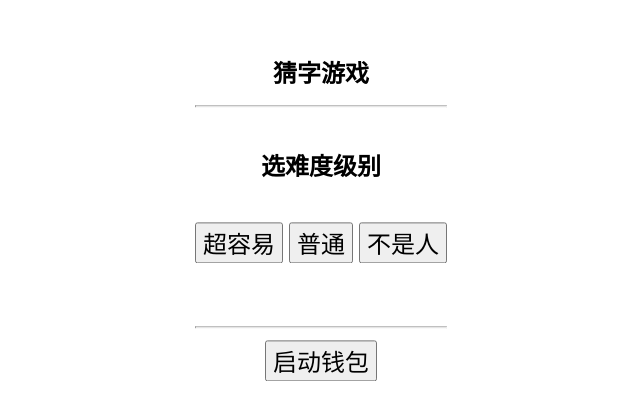
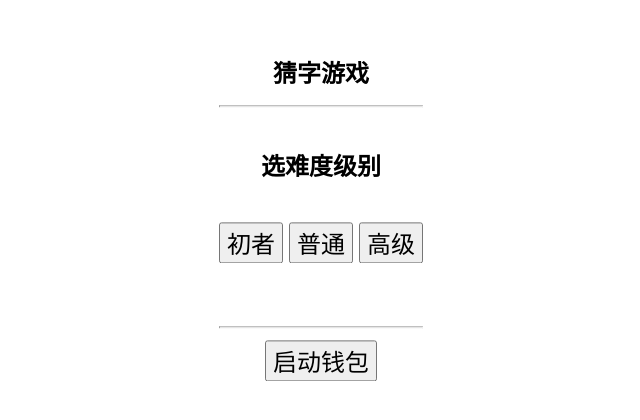
Before and after one commit to aloycwl/cg_game_test, a plain HTML site: page index.html in a window 1280 px wide. Shown: the part 190-610 px from the top of the page, without its empty margins (327-967 px from the left). Drawn offline with Linux system fonts and the light colour scheme.

Commit message:
1 file modified

```diff
--- a/index.html
+++ b/index.html
@@ -9,9 +9,9 @@
       <h1>猜字游戏</h1>
       <hr />
       <h5>选难度级别</h5>
-      <button onclick="start(3)">超容易</button>
+      <button onclick="start(3)">初者</button>
       <button onclick="start(2)">普通</button>
-      <button onclick="start(1)">不是人</button>
+      <button onclick="start(1)">高级</button>
     </div>
     <div id="mainGame" style="display: none">
       <p id="question">输入英文字母：</p>
```
